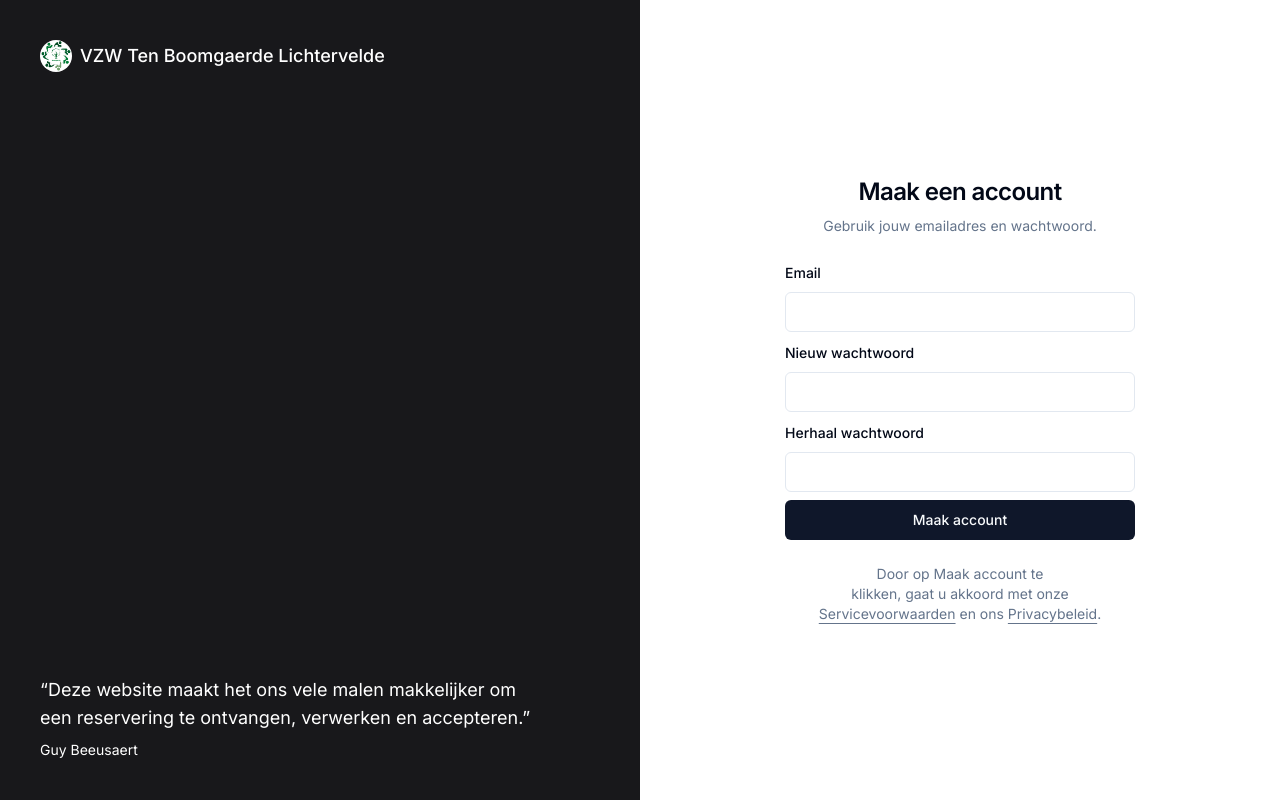
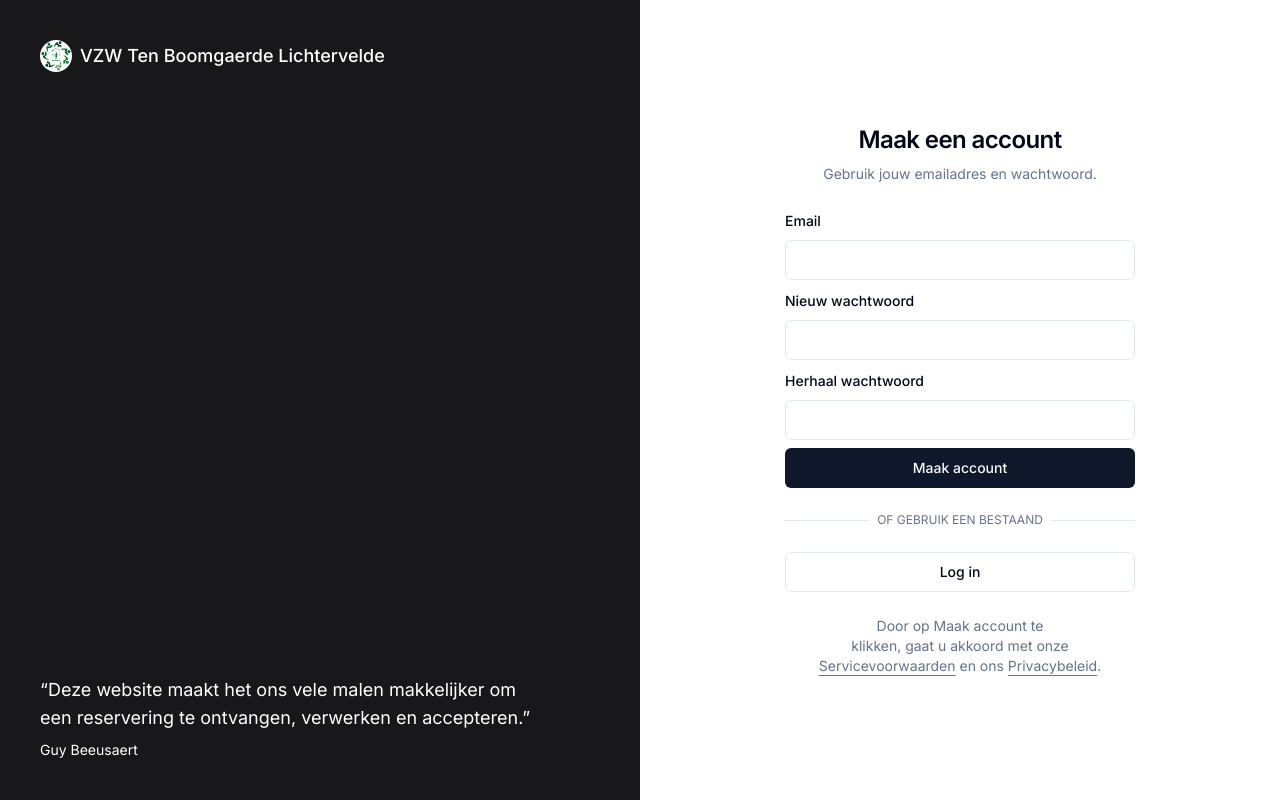
Before and after one commit to WEB4YOU-BE/P007-TenBoomgaerde, a Next.js app: page /sign-up in a window 1280 px wide. Built offline with nearby package versions, Linux system fonts and the light colour scheme.

Commit message:
Added links to other choice

```diff
--- a/components/auth/SignInWithEmailCredentialsForm.tsx
+++ b/components/auth/SignInWithEmailCredentialsForm.tsx
@@ -11,7 +11,9 @@ import { SignInWithCredentials } from "@/actions/auth/signIn";
 
 import { Form, FormControl, FormDescription, FormField, FormItem, FormLabel, FormMessage } from "../ui/form";
 import { Input } from "../ui/input";
-import { Button } from "../ui/button";
+import { Button, buttonVariants } from "../ui/button";
+
+import Link from "next/link";
 
 const SignInWithEmailCredentialsForm = () => {
     const onSubmit = (formData: z.infer<typeof formSchema>) => { mutate({ ...formData, email: formData.username }) }
@@ -43,7 +45,7 @@ const SignInWithEmailCredentialsForm = () => {
                             <FormControl>
                                 <Input {...field} type="email" />
                             </FormControl>
-                            <FormMessage/>
+                            <FormMessage />
                         </FormItem>
                     )}
                 />
@@ -56,13 +58,29 @@ const SignInWithEmailCredentialsForm = () => {
                             <FormControl>
                                 <Input {...field} type="password" autoComplete="current-password" />
                             </FormControl>
-                            <FormMessage/>
+                            <FormMessage />
                         </FormItem>
                     )}
                 />
                 <Button type="submit" disabled={isPending}>Log in</Button>
             </form>
         </Form>
+        <div className="relative">
+            <div className="absolute inset-0 flex items-center">
+                <span className="w-full border-t" />
+            </div>
+            <div className="relative flex justify-center text-xs uppercase">
+                <span className="bg-background px-2 text-muted-foreground">
+                    Of maak een nieuw
+                </span>
+            </div>
+        </div>
+        <Link
+            href="/sign-up"
+            className={buttonVariants({ variant: "outline" })}
+        >
+            Maak account
+        </Link>
     </>
 }
 
--- a/components/auth/SignUpWithEmailCredentialsForm.tsx
+++ b/components/auth/SignUpWithEmailCredentialsForm.tsx
@@ -11,7 +11,9 @@ import { SignUpWithCredentials } from "@/actions/auth/signUp"
 
 import { Form, FormControl, FormDescription, FormField, FormItem, FormLabel, FormMessage } from "../ui/form"
 import { Input } from "../ui/input"
-import { Button } from "../ui/button";
+import { Button, buttonVariants } from "../ui/button";
+
+import Link from "next/link";
 
 const SignUpWithEmailCredentialsForm = () => {
     const onSubmit = (formData: z.infer<typeof formSchema>) => { mutate(formData) }
@@ -77,6 +79,22 @@ const SignUpWithEmailCredentialsForm = () => {
                 <Button type="submit" disabled={isPending}>Maak account</Button>
             </form>
         </Form>
+        <div className="relative">
+            <div className="absolute inset-0 flex items-center">
+                <span className="w-full border-t" />
+            </div>
+            <div className="relative flex justify-center text-xs uppercase">
+                <span className="bg-background px-2 text-muted-foreground">
+                    Of gebruik een bestaand
+                </span>
+            </div>
+        </div>
+        <Link
+            href="/sign-in"
+            className={buttonVariants({ variant: "outline" })}
+        >
+            Log in
+        </Link>
     </>
 }
 
```
